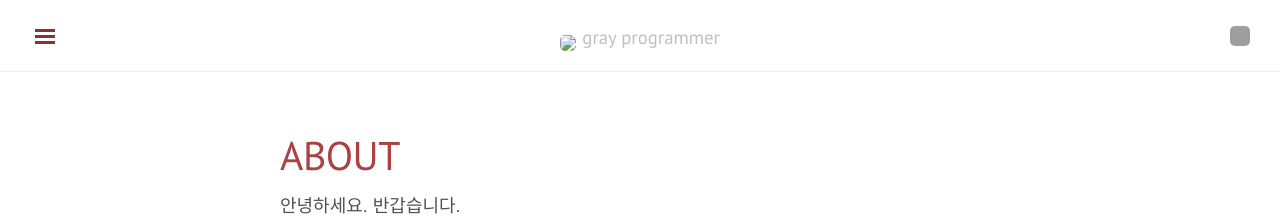
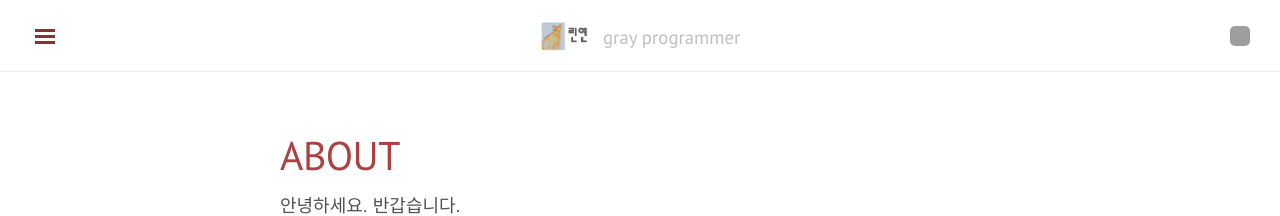
Before and after one commit to secutron/secutron.github.io, a Jekyll site: the page built from about.md, in a window 1280 px wide. Shown: the top 216 px of the page. Built offline with Jekyll 4.4.1, drawn with Linux system fonts in a browser that asks for light colours; nearby versions of some CDN libraries; grey boxes are pictures that could not be loaded.

Commit message:
Update _config.yml

```diff
--- a/_config.yml
+++ b/_config.yml
@@ -2,7 +2,7 @@
 title:              secutron's blog
 tagline:            'gray programmer'
 description:        "blog for gray of deep learning and computer vision"
-logo:               'assets/img/logo.png'
+logo:               '/assets/img/logo.png'
 tiled_bg:           false   # Set this true if you want to tile your background image, otherwise it will be covered
 encoding:           utf-8
 url:                https://secutron.github.io
```
